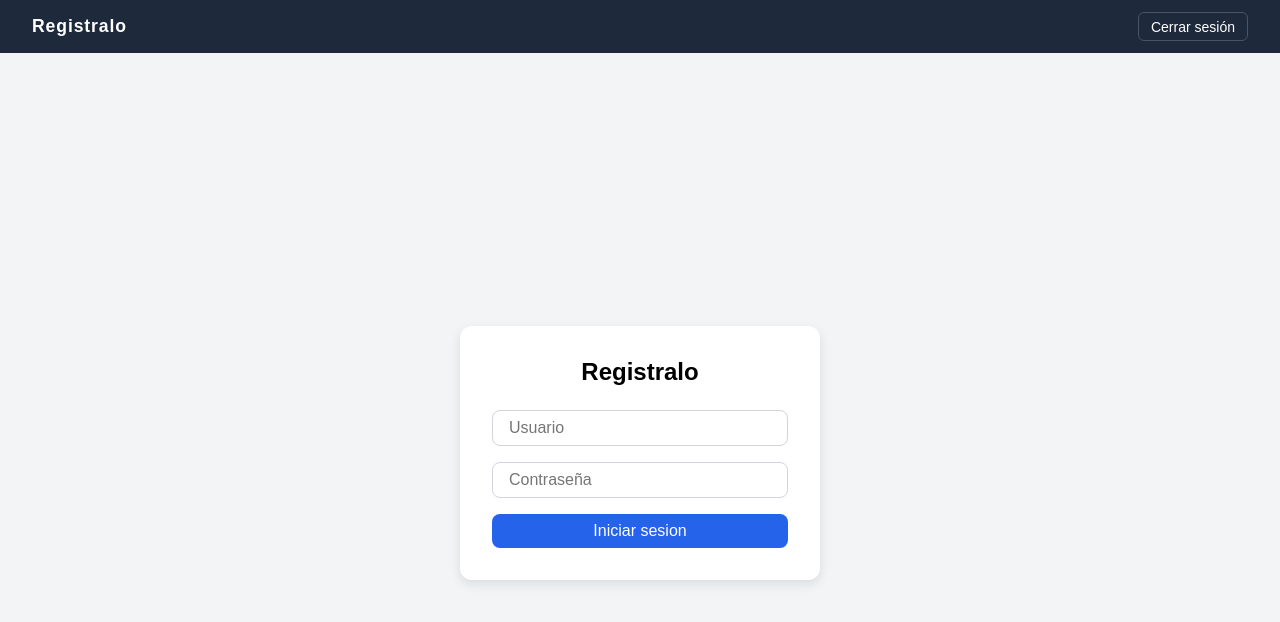
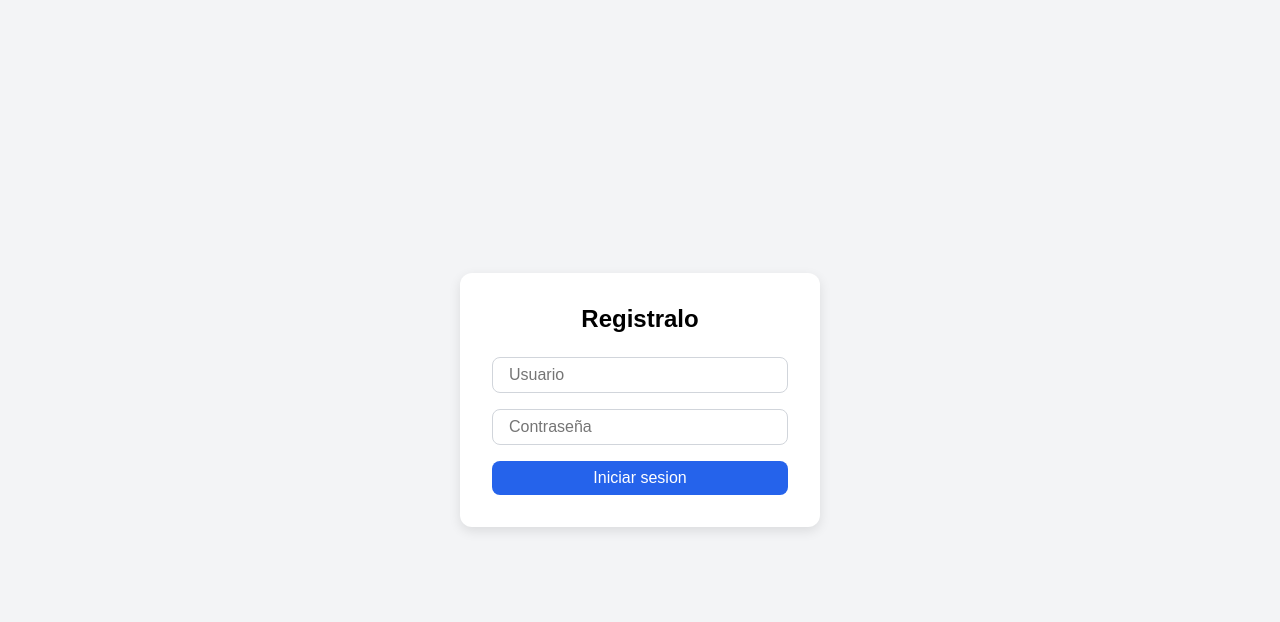
Before and after one commit to johandev456/Registralo, a React (Vite) app in the folder client/: page /login in a window 1280 px wide. Shown: the top 622 px of the page. Built offline with nearby package versions, Linux system fonts and the light colour scheme; no server answers.

Commit message:
fix: logout button

```diff
--- a/client/src/App.jsx
+++ b/client/src/App.jsx
@@ -21,7 +21,7 @@ function App(){
     <BrowserRouter>
       <Routes>
 
-        <Route path="/login" element={<><Navbar /> <Login /></>} />
+        <Route path="/login" element={ <Login />} />
         <Route element={<><Navbar /> <ProtectedRoute /></>}>
           <Route path="/" element={<Dashboard />} />
           <Route path="/automations/new" element={<AutomationForm />} />
```
